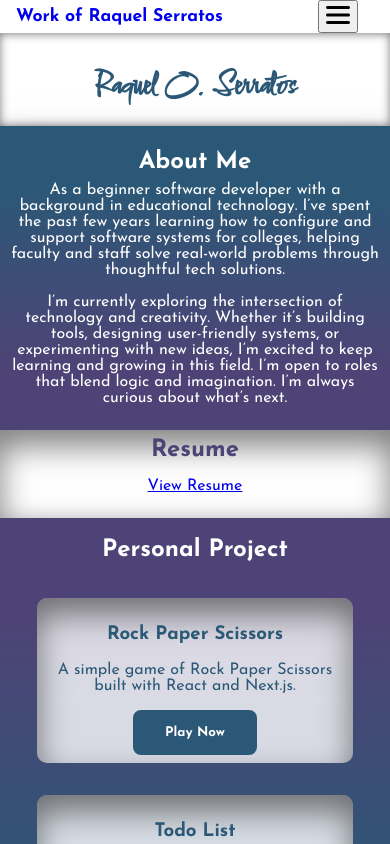
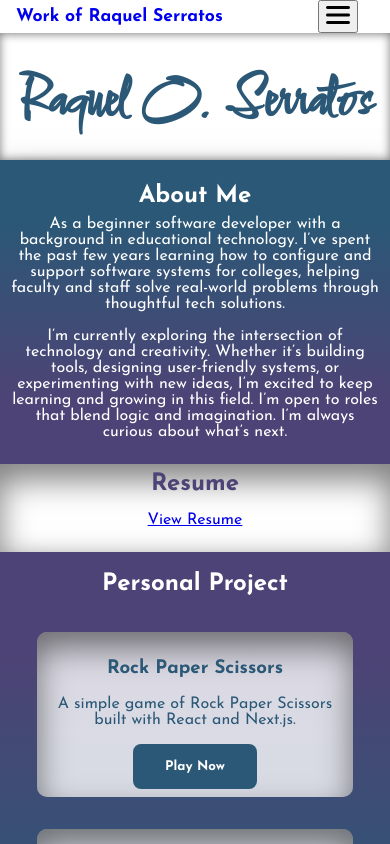
Before and after one commit to rserratos1/WWWCourseProjects, a Next.js app in the folder my-main-app/: page / in a window 390 px wide. Shown: the top 844 px of the page. Built offline with nearby package versions, Linux system fonts and the light colour scheme; a web font is replaced by a local one.

Commit message:
updated the font size of the website header

```diff
--- a/my-main-app/src/app/landingPage/landingPage.css
+++ b/my-main-app/src/app/landingPage/landingPage.css
@@ -125,7 +125,7 @@ body {
 
 @media (max-width: 565px) {
     .landingPage-header h1 {
-        font-size: 2rem;
+        font-size: 3.5rem;
         padding: 2rem 0 1rem 0;
     }
 
```
